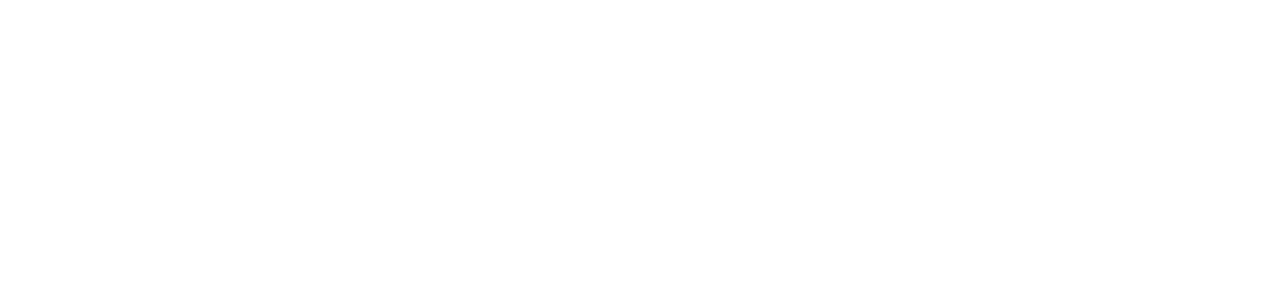
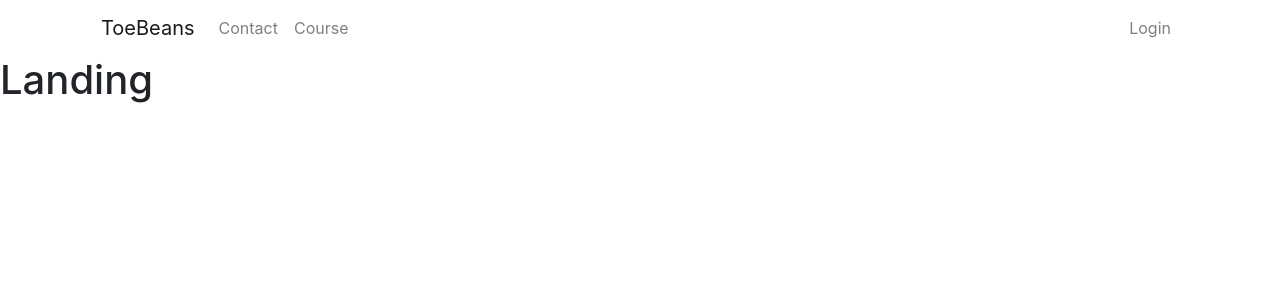
Before and after one commit to kbui314/ToeBeans-Coffee-Class, a React (Create React App) app in the folder coffeeclass-front/: page / in a window 1280 px wide. Shown: the top 300 px of the page. Built offline with nearby package versions, Linux system fonts and the light colour scheme.

Commit message:
added landing page

```diff
--- a/coffeeclass-front/src/App.js
+++ b/coffeeclass-front/src/App.js
@@ -3,6 +3,7 @@
 import axios from "axios";
 import "./App.css";
 import LocalStorageService from "./services/LocalStorageService";
+import Landing from "./components/landing/Landing";
 import Login from "./components/login/Login";
 import SignUp from "./components/signup/Signup";
 import ClassList from "./components/classlist/ClassList";
@@ -35,7 +36,8 @@
   );
   return (
     <div>
-            <Route exact path="/login" component={Login} />
+      <Route exact path="/" component={Landing} />
+      <Route path="/login" component={Login} />
       <Route path="/signup" component={SignUp} />
       <Route path="/classes" component={ClassList} />
       <Route path="/class/:id" component={Class} />
--- /dev/null
+++ b/coffeeclass-front/src/components/landing/Landing.js
@@ -0,0 +1,16 @@
+import React from "react";
+import NavBar from "../navbar/Navbar";
+import { Container } from "react-bootstrap";
+import "./Landing.css";
+
+export default function Landing() {
+  return (
+    <div>
+      <NavBar />
+      <h1>Landing</h1>
+      <div id="landing"></div>
+      <div id="intro"></div>
+      <div id="slider"></div>
+    </div>
+  );
+}
```
Also changed, not shown: coffeeclass-front/src/components/landing/Landing.css (added). Lines whose indentation alone changed are shown as unchanged.
